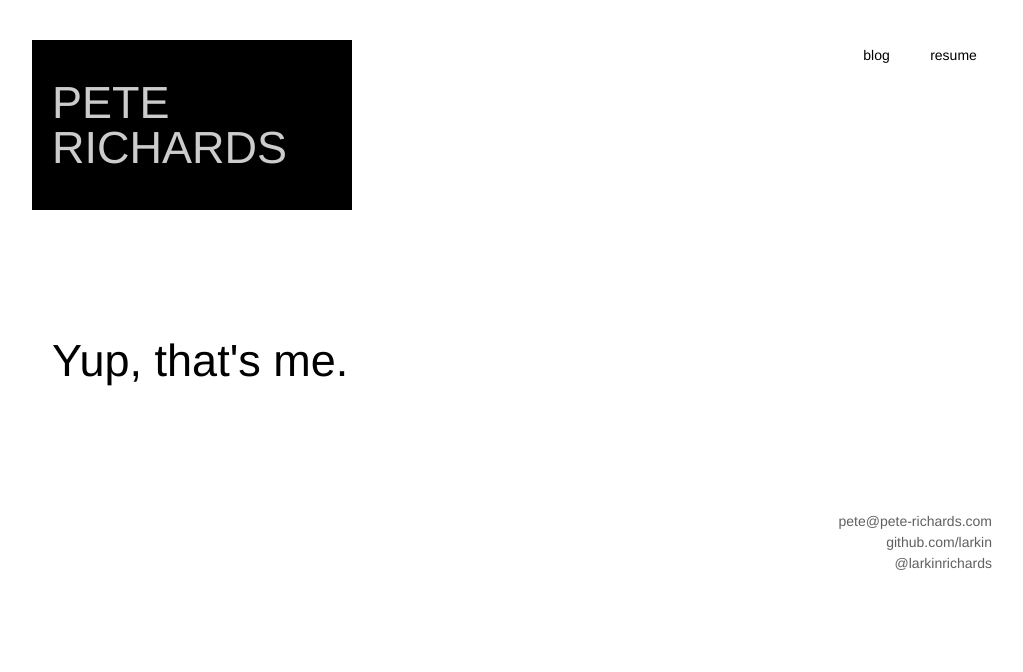
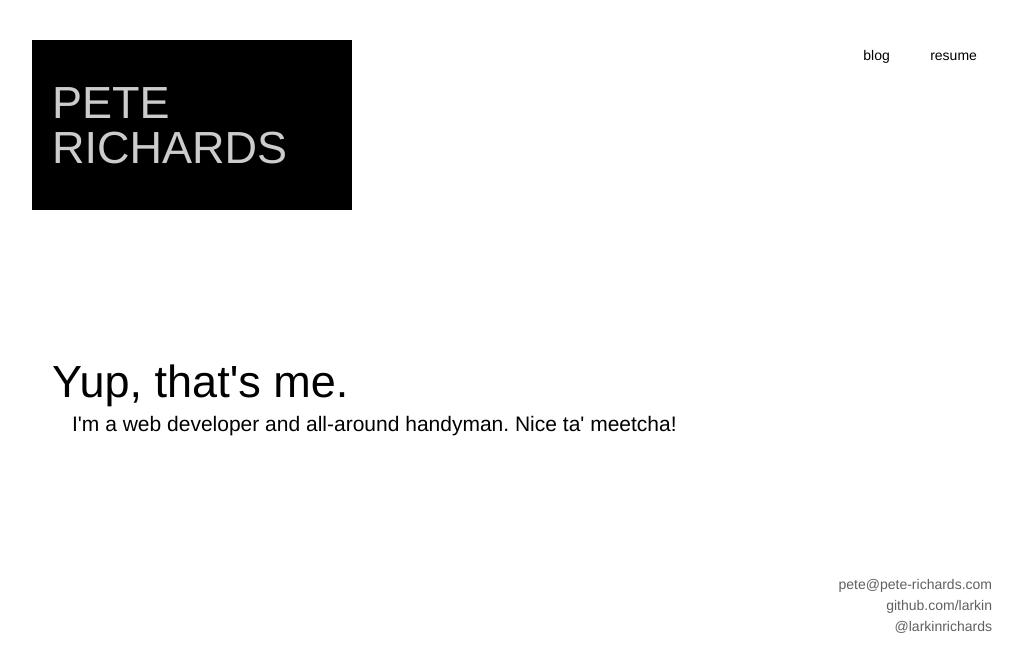
Before and after one commit to larkin/larkin.github.com, a Jekyll site: the page built from index.html, in a window 1280 px wide. Shown: the top 672 px of the page, without its empty margins (128-1151 px from the left). Built offline with Jekyll 4.4.1, drawn with Linux system fonts in a browser that asks for light colours; Markdown is read by kramdown in place of the engine named in the settings.

Commit message:
some style changes, and cleanup.

```diff
--- a/_layouts/main.html
+++ b/_layouts/main.html
@@ -1,18 +1,25 @@
 <head>
   <title>{{ page.title }}</title>
   <link rel="stylesheet" href="/static/core.css" type="text/css">
-	{% if page.extra_css %}
-	{% assign extras = page.extra_css|split:' ' %}{% for extra in extras %}
-	<link rel="stylesheet" href="/static/{{extra}}" type="text/css">{% endfor %}
-	{% endif %}
 </head>
 
 <body>
   <header>
     <a href="/">Pete Richards</a>
     <ul id="navigation">
-			<li><a href="/resume.html"{% if page.nav_item == 'resume' %} class="active"{% endif %}>resume</a></li>
-			<li><a href="/blog.html"{% if page.nav_item == 'blog' %} class="active"{% endif %}>blog</a></li>
+      <li>
+        <a href="/resume.html"
+           {% if page.nav_item == 'resume' %}class="active"{% endif %}>
+          resume
+        </a>
+      </li>
+
+      <li>
+          <a href="/blog.html"
+             {% if page.nav_item == 'blog' %}class="active"{% endif %}>
+            blog
+          </a>
+      </li>
     </ul>
   </header>
 
@@ -20,9 +27,19 @@
 
   <footer>
     <ul id="links">
-			<li><a href="mailto:pete@pete-richards.com">pete@pete-richards.com</a></li>
-			<li><a href="http://www.github.com/larkin">github.com/larkin</a></li>
-			<li><a href="http://www.twitter.com/larkinrichards">@larkinrichards</a></li>
+
+      <li>
+        <a href="mailto:pete@pete-richards.com">pete@pete-richards.com</a>
+      </li>
+
+      <li>
+        <a href="http://www.github.com/larkin">github.com/larkin</a>
+      </li>
+
+      <li>
+        <a href="http://www.twitter.com/larkinrichards">@larkinrichards</a>
+      </li>
+
     </ul>
   </footer>
 
--- a/index.html
+++ b/index.html
@@ -5,5 +5,6 @@ layout: main
 ---
 
 <div id="space_taker_upper">
-	Yup, that's me.
+	<h1>Yup, that's me.</h1>
+	<h2>I'm a web developer and all-around handyman.  Nice ta' meetcha!</h2>
 </div>
--- a/resume.html
+++ b/resume.html
@@ -22,9 +22,9 @@ nav_item: resume
   <h1>toolchain</h1>
   <div>
     <p>
-      I use my keyboard more often than my trackpad, and a CLI more often than
+      I use my keyboard more often than my trackpad and a CLI more often than
       a GUI.  I'm not afraid of using an IDE or learning new tools, I simply
-      prefer tools that get out of my way and let me be creative.
+      prefer tools that get out of my way and allow me be creative.
     </p>
     <p>
       My current toolchain is as follows:
--- a/static/core.css
+++ b/static/core.css
@@ -155,10 +155,20 @@ footer a:link {
 ============================================================================ */
 
 #space_taker_upper {
-    padding-top: 140px;
-    padding-bottom: 140px;
-    padding-left: 20px;
+    padding: 140px 20px;
+}
+
+#space_taker_upper > h1 {
+    font-weight: normal;
     font-size: 45px;
+    line-height: 63px;
+}
+
+#space_taker_upper > h2 {
+    font-weight: normal;
+    font-size: 21px;
+    clear: both;
+    margin-left: 20px;
 }
 
 /* ============================================================================
@@ -211,11 +221,17 @@ section > div > h2 em {
     color: #ccc;
     position: absolute;
     right: 0px;
+    top: 2px;
+}
+
+section > div > h3 {
+    margin-top: 5px;
 }
 
 section > div > h3 em {
     color: #ccc;
     position: absolute;
+    font-weight: normal;
     right: 0px;
 }
 
```
Lines whose indentation alone changed are shown as unchanged.
